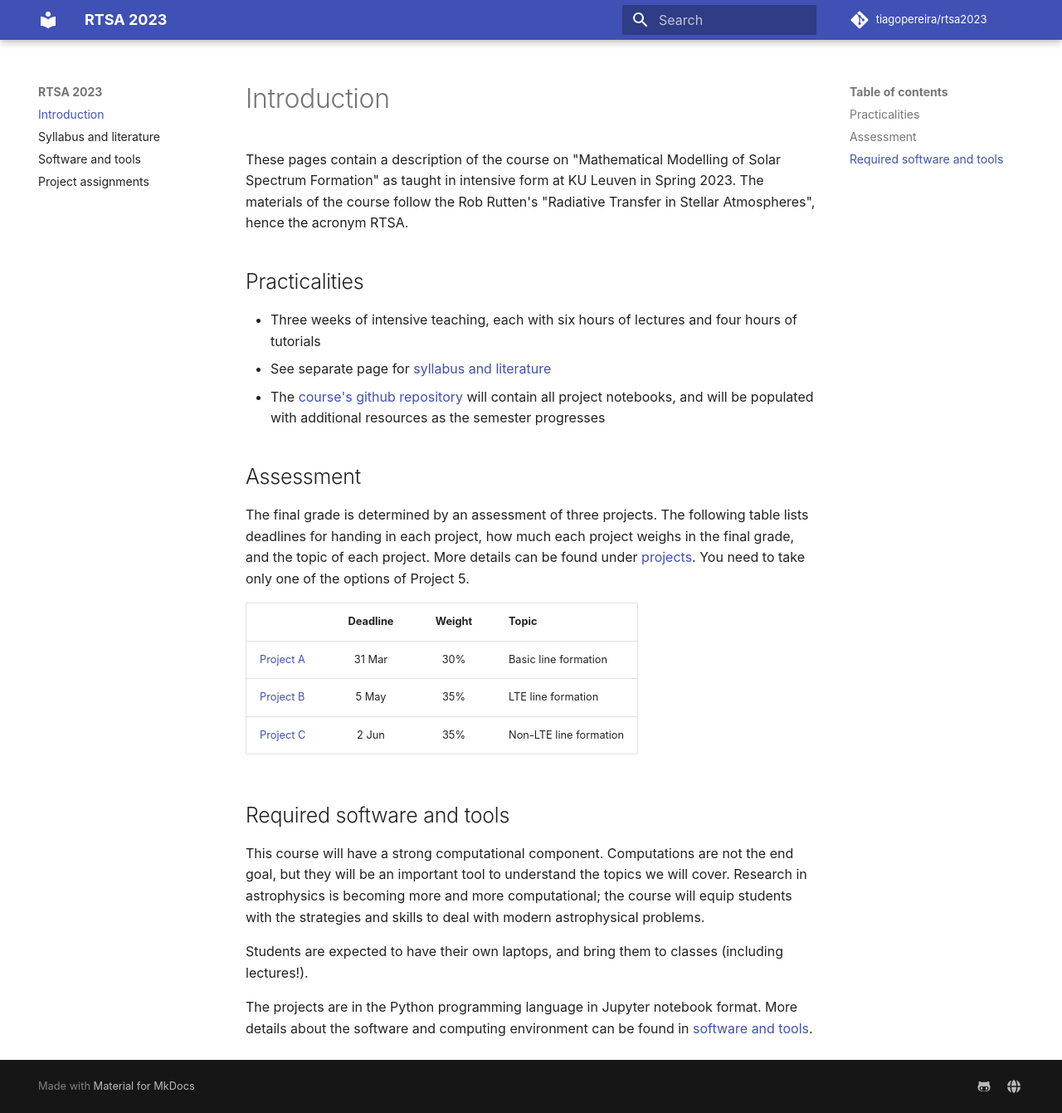
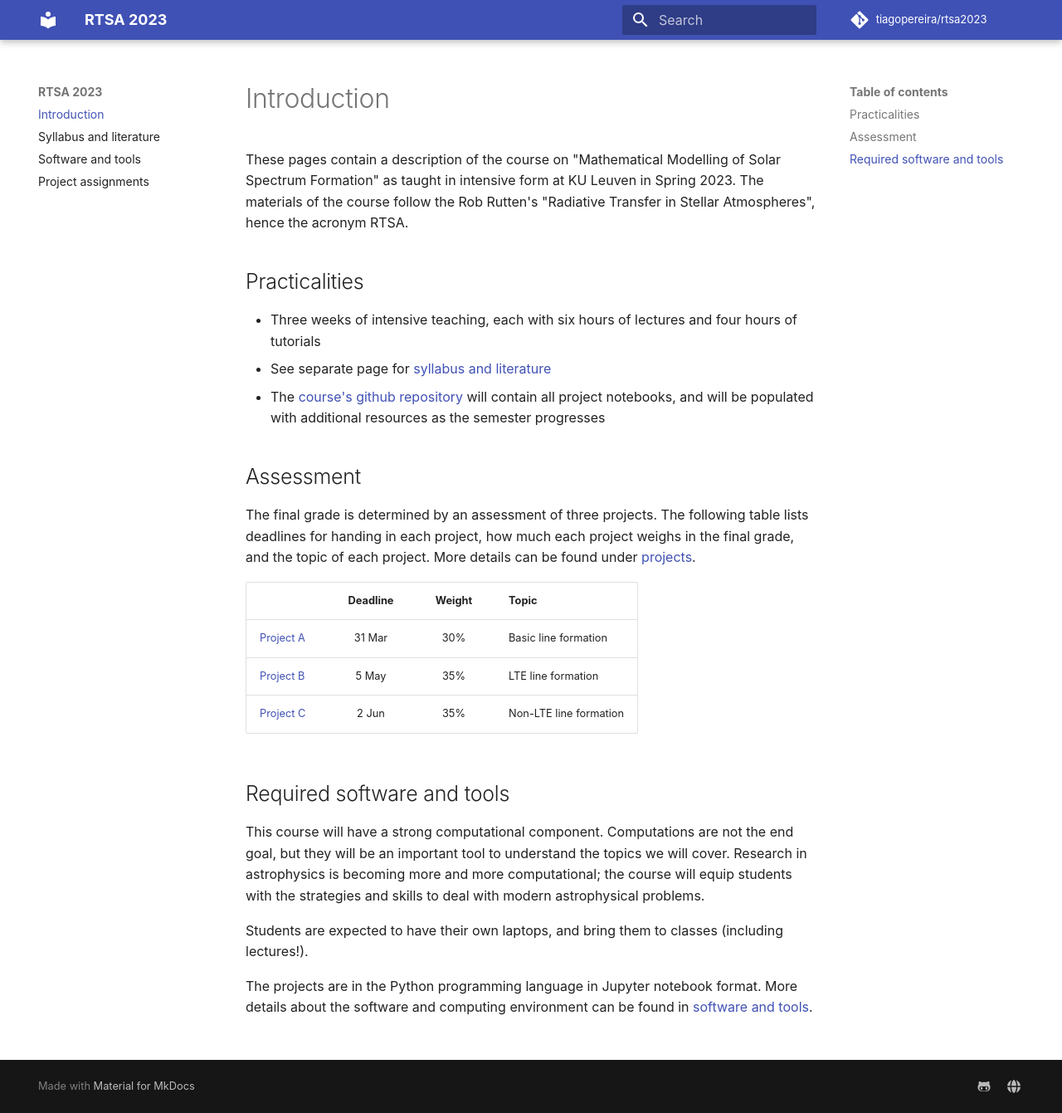
Before and after one commit to tiagopereira/rtsa2023, an MkDocs documentation site: the page built from docs/index.md, in a window 1280 px wide and 1341 px high. Shown: the whole window at 83% size. Built offline with MkDocs 1.6.1 and Material for MkDocs 9.7.7, drawn with Linux system fonts in a browser that asks for light colours; comment, search, counter and statistics services are not loaded.

Commit message:
Small fixes

```diff
--- a/docs/index.md
+++ b/docs/index.md
@@ -11,7 +11,7 @@ These pages contain a description of the course on "Mathematical Modelling of So
 
 ## Assessment
 
-The final grade is determined by an assessment of three projects. The following table lists deadlines for handing in each project, how much each project weighs in the final grade, and the topic of each project. More details can be found under [projects](projects/). You need to take only one of the options of Project 5.
+The final grade is determined by an assessment of three projects. The following table lists deadlines for handing in each project, how much each project weighs in the final grade, and the topic of each project. More details can be found under [projects](projects/).
 
 |        | Deadline          | Weight  |  Topic  |
 | ------------- |:-------------:| :----:|:---|
```
Also changed, not shown: 1 other file.
